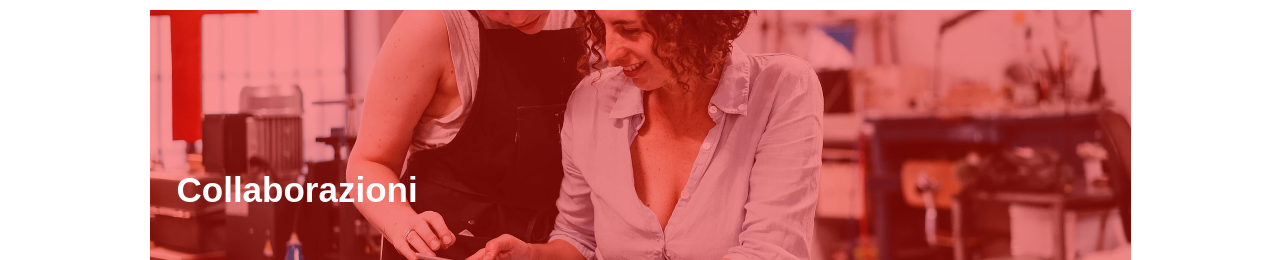
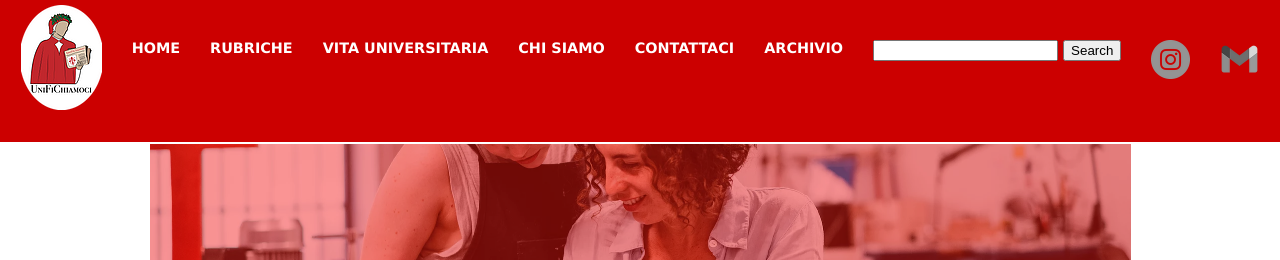
Before and after one commit to lorenzograzzini/Unifichiamoci_site, a PHP site: the page made by html/vita universitaria/vita_universitaria.html in a window 1280 px wide. Shown: the top 260 px of the page. Run offline with PHP 8.4, Linux system fonts and the light colour scheme.

Commit message:
balancing

```diff
--- a/css/style.css
+++ b/css/style.css
@@ -9,6 +9,7 @@ body{
 
 }
 .menu{
+	z-index: 18;
 	background-color: #c00;
 	height: 142px;
 	width: 100%;
@@ -23,7 +24,7 @@ body{
 
 }
 .menu li{
-
+	z-index: 18;
 	list-style-type:none;
 	float:left;
 	height:30%;
@@ -31,6 +32,7 @@ body{
 	position:relative;
 }
 .menu li a{
+	z-index: 18;
 	display: block;
 	text-decoration: none;
 	font-weight:bold;
@@ -40,30 +42,34 @@ body{
 	line-height: 20 px;
 }
 .menu li:first-child a{
+	z-index: 18;
 	margin: 5px 0px;
 }
 .menu li:hover> a{
 	color: #000;
-
+	z-index: 18;
 }
 .menu ul{
 	text-align:center;
 	position:absolute;
 	opacity:0;
 	background-color: #c00;
-
+	z-index: 18;
 }
 .menu li:hover> ul{
+	z-index: 18;
 	opacity:1;
 }
 .menu ul li{
 	height:0px;
 	overflow: hidden;
 	padding: 0px;
+	z-index: 18;
 }
 .menu li:hover >ul li{
 	height: auto;
 	overflow: visible;
+	z-index: 18;
 }
 .menu ul li a{
 	text-align:auto;
@@ -71,7 +77,7 @@ body{
 	margin: 4px;
 	padding: 5px 10px;
 	border:none;
-
+	z-index: 18;
 }
 .structural {
 position:absolute;
--- a/html/header.html
+++ b/html/header.html
@@ -1,6 +1,6 @@
 <html>
 <head>
-	<title>"Unifichiamoci"</title>
+	<title>Unifichiamoci</title>
 	<link href="../css/style.css" rel="stylesheet"type="text/css">
 </head>
 <body style="margin: 0;">
--- a/html/vita universitaria/vita_universitaria.html
+++ b/html/vita universitaria/vita_universitaria.html
@@ -4,8 +4,46 @@
     <meta charset="utf-8">
     <title>Unifichiamoci</title>
     <link rel="stylesheet" href="../../css/vita_universitaria.css">
+    <link href="../../css/style.css" rel="stylesheet"type="text/css">
   </head>
-  <body>
+  <body style="margin: 0;">
+    <header style="z-index: 16;">
+     <div style="margin:0px ;padding:0px; background-color: #c00; text-align:center;">
+    				<ul class=menu >
+    					<li ><a href="#"><img src="../../images/logo ovale.webp"></a></li>
+    					<li><a href="../home/home.html">HOME</a></li>
+    					<li><a href="#">RUBRICHE</a>
+    						<ul>
+    						<li><a href="#">Cultura</a></li>
+    						<li><a href="#">Diari</a></li>
+    						<li><a href="#">L'angolo di Apollo</a></li>
+    						<li><a href="#">Recenzioni</a></li>
+    						<li><a href="#">Sport</a></li>
+
+    						</ul>
+
+    					</li>
+    					<li><a href="../vita universitaria/vita_universitaria.html">VITA UNIVERSITARIA</a>
+    						<ul>
+    							<li><a href="#">Collaborazioni</li>
+    							<li><a href="#">Eventi</a></li>
+    							<li><a href="#">La voce degli studenti</a></li>
+    							<li><a href="studioscopio.html">Studioscopo UNIFI</a></li>
+    							<li><a href="#">Unichiedici</a></li>
+    							<li><a href="#">ViviFirenze</a></li>
+    						</ul>
+    					</li>
+    					<li><a href="#">CHI SIAMO</a></li>
+    					<li><a href="#">CONTATTACI</a></li>
+    					<li><a href="#">ARCHIVIO</a></li>
+    					<li><a href="#">
+    					<label for="search" class="structural">Search 456bereastreet.com</label>
+    					<input type="search" id="search" name="search" class="txt" size="20">
+    					<input type="submit" class="btn" value="Search"></a></li>
+    					<li ><a href="https://www.instagram.com/unifichiamoci/?igshid=rcmrnwh9yuii" target="_blank"><img src="../../images/instagram.webp" id="image"></a></li>
+    					<li ><a href="mailto:unifichiamoci@gmail.com" target="_blank"><img src="../../images/gmail.webp" id="image"></a></li>
+    	</div>
+    </header>
     <center>
       <div class="choose_container">
         <div class="chooser" id="Collaborazioni">
```
Also changed, not shown: html/vita universitaria/studioscopio.html (renamed from html/studioscopio.html, +46 -9 lines).
